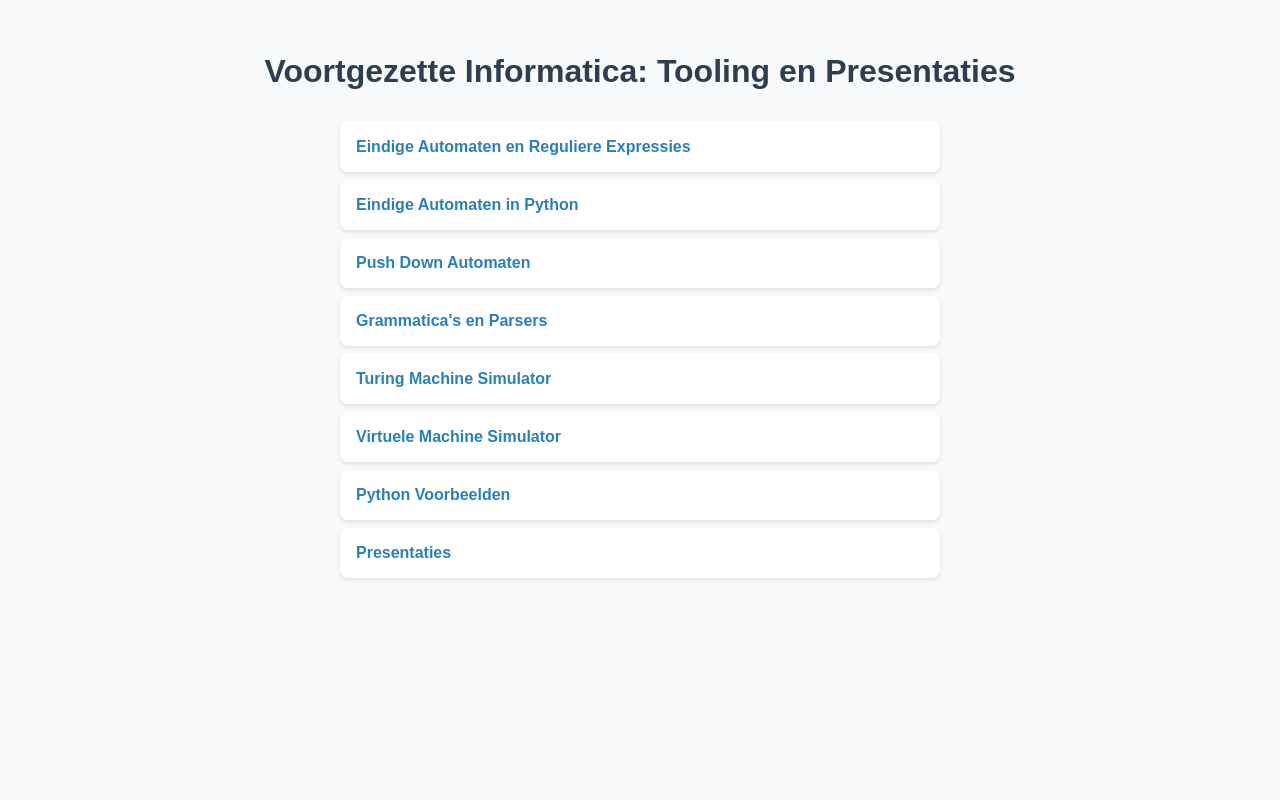
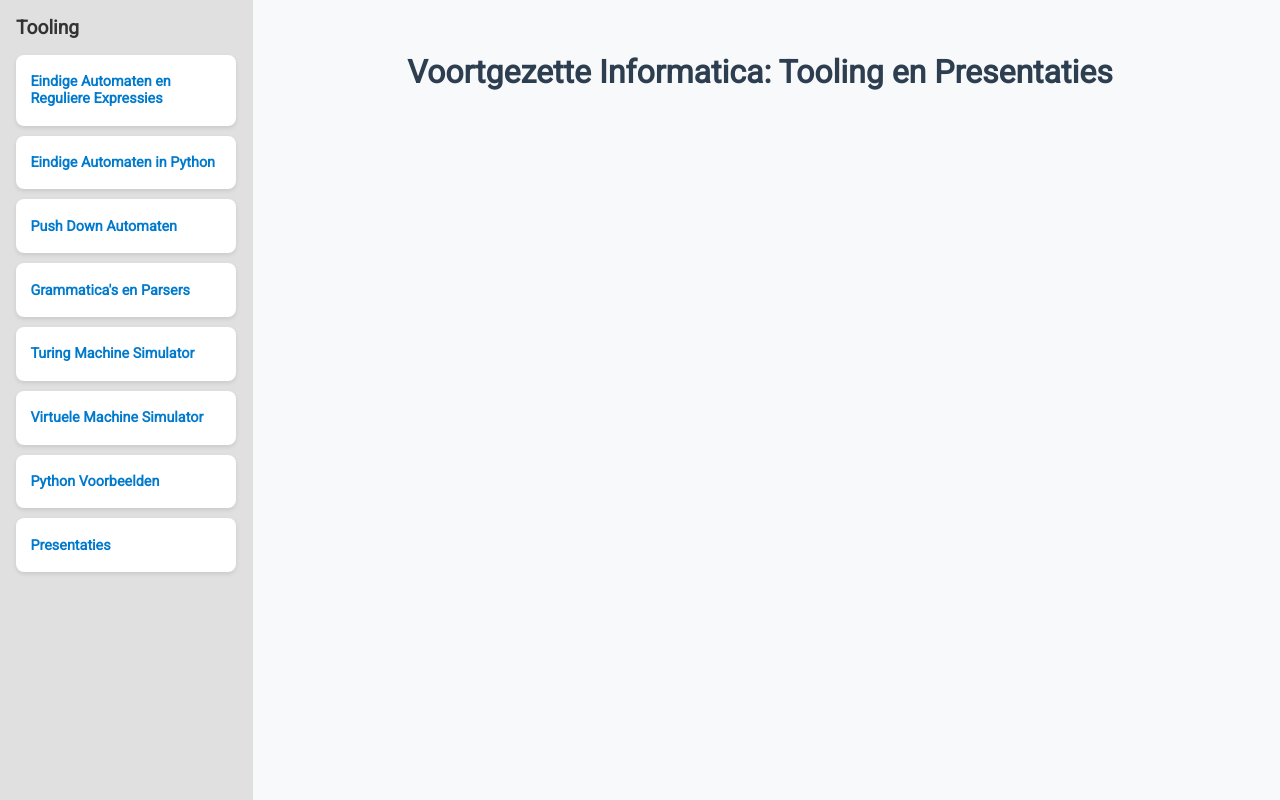
Before and after one commit to janmartinjansen/TVIT, a plain HTML site: page index.html in a window 1280 px wide. Drawn offline with Linux system fonts and the light colour scheme.

Commit message:
save voor grote wijziging

```diff
--- a/index.html
+++ b/index.html
@@ -2,25 +2,65 @@
 <html>
   <head>
     <title>Tools voor TVIT</title>
+    <link href="https://fonts.googleapis.com/css2?family=Roboto&display=swap" rel="stylesheet">
     <style>
       body {
-        font-family: Arial, sans-serif;
+        font-family: 'Roboto', sans-serif;
         background-color: #f8f9fa;
         margin: 0;
-        padding: 2em;
+        padding: 0;
         color: #333;
       }
+
+      #sidebar {
+        width: 220px;
+        background-color: #e0e0e0;
+        padding: 16px;
+        border-right: 1px solid #ddd;
+        font-size: 0.9em;
+        height: 100vh;
+        overflow-y: auto;
+        position: fixed;
+        top: 0;
+        left: 0;
+      }
+
+      #sidebar h2 {
+        font-size: 1.2rem;
+        margin-top: 0;
+      }
+
+      #sidebar ul {
+        list-style: none;
+        padding: 0;
+      }
+
+      #sidebar ul li {
+        margin: 10px 0;
+      }
+
+      #sidebar ul li a {
+        text-decoration: none;
+        color: #007acc;
+        display: block;
+        padding: 4px 0;
+      }
+
+      #sidebar ul li a:hover {
+        text-decoration: underline;
+      }
+
+      #main-content {
+        margin-left: 240px;
+        padding: 2em;
+      }
+
       h1 {
         color: #2c3e50;
         text-align: center;
         margin-bottom: 1em;
       }
-      ul {
-        max-width: 600px;
-        margin: 0 auto;
-        padding: 0;
-        list-style: none;
-      }
+
       li {
         background-color: #ffffff;
         margin: 0.5em 0;
@@ -29,24 +69,26 @@
         box-shadow: 0 2px 4px rgba(0, 0, 0, 0.1);
         transition: background-color 0.3s ease;
       }
+
       li:hover {
         background-color: #f0f0f0;
       }
+
       a {
         text-decoration: none;
         color: #2980b9;
         font-weight: bold;
         display: block;
       }
+
       a:hover {
         color: #1a5f8a;
       }
     </style>
   </head>
 <body>
-
-<h1>Voortgezette Informatica: Tooling en Presentaties</h1>
-
+  <div id="sidebar">
+    <h2>Tooling</h2>
     <ul>
       <li><a href="./raamwerk.html?component=automaat">Eindige Automaten en Reguliere Expressies</a></li>
       <li><a href="./raamwerk.html?component=autopython">Eindige Automaten in Python</a></li>
@@ -57,6 +99,10 @@
       <li><a href="./raamwerk.html?component=pyodideshell">Python Voorbeelden</a></li>
       <li><a href="./pdfvb/pdftest.html">Presentaties</a></li>
     </ul>
+  </div>
 
+  <div id="main-content">
+    <h1>Voortgezette Informatica: Tooling en Presentaties</h1>
+  </div>
 </body>
 </html>
```
Lines whose indentation alone changed are shown as unchanged.
